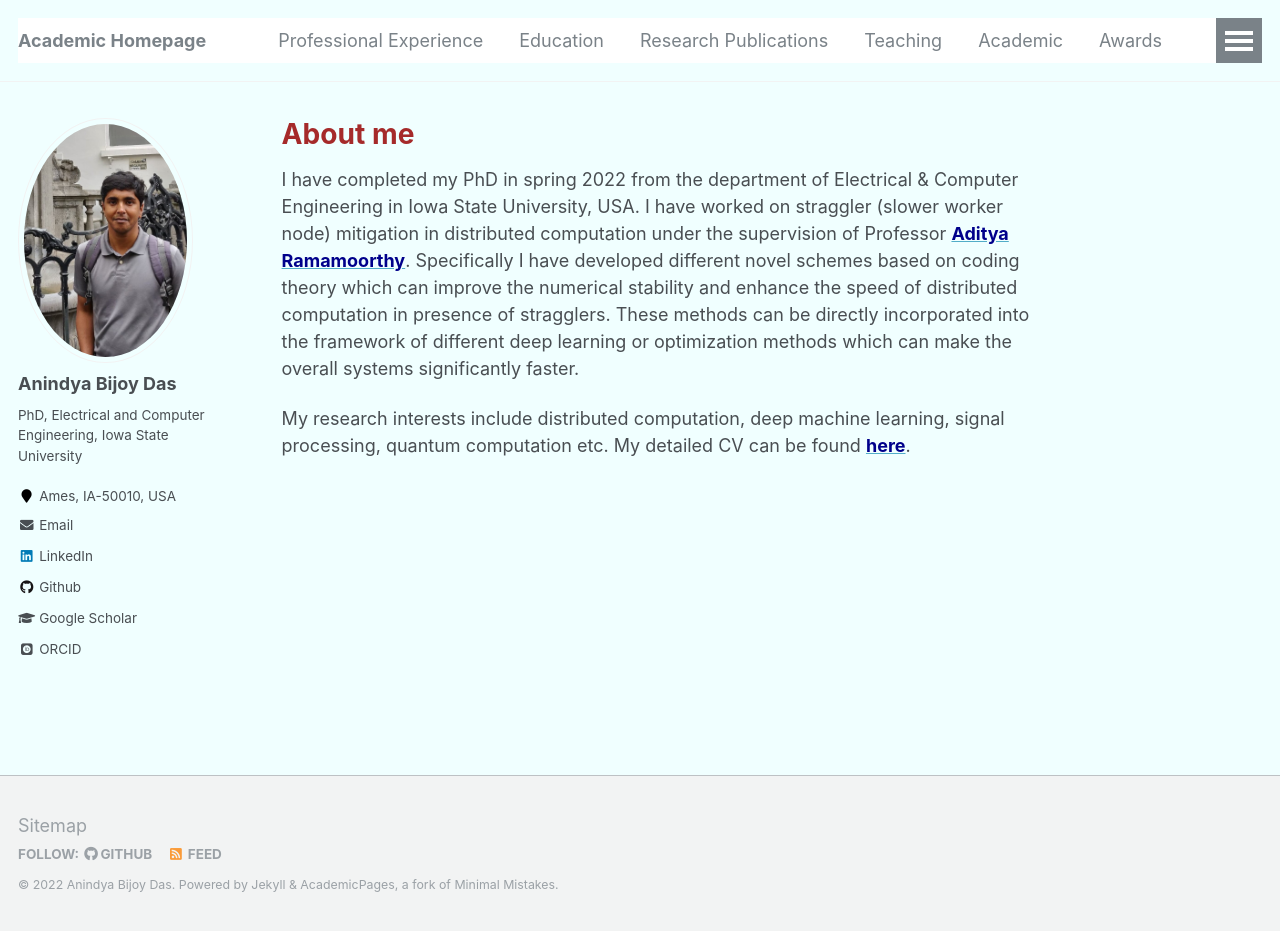
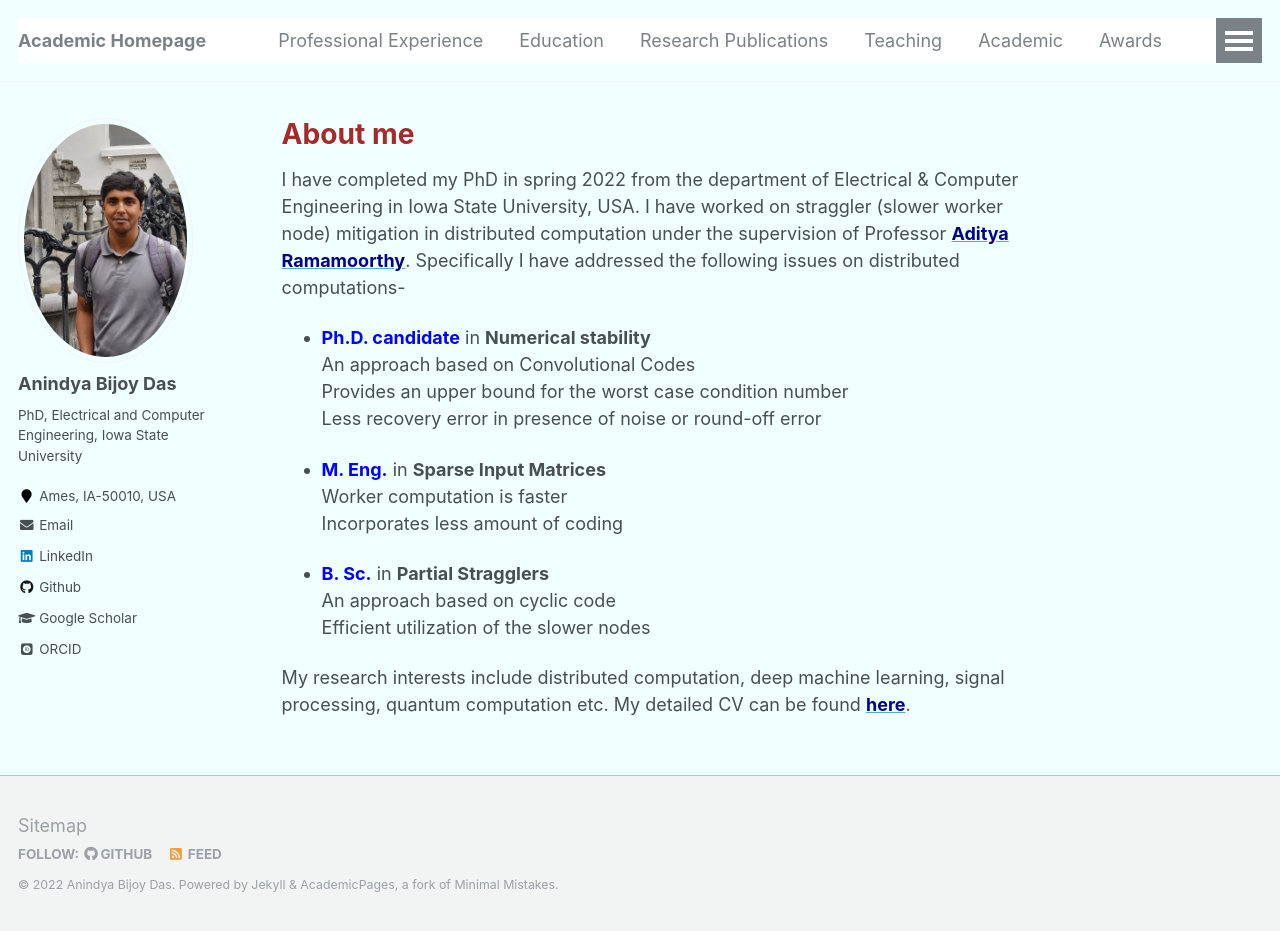
Before and after one commit to anindyabijoydas/portfolio, a Jekyll site: the page built from _pages/about.md, in a window 1280 px wide and 931 px high. Built offline with Jekyll 4.4.1, drawn with Linux system fonts in a browser that asks for light colours; some web fonts are replaced.

Commit message:
Update about.md

```diff
--- a/_pages/about.md
+++ b/_pages/about.md
@@ -13,6 +13,12 @@ redirect_from:
 
 <span style="color:brown">**About me**</span>
 ======
-I have completed my PhD in spring 2022 from the department of Electrical & Computer Engineering in Iowa State University, USA. I have worked on straggler (slower worker node) mitigation in distributed computation under the supervision of Professor [<span style="color: #00008B">**Aditya Ramamoorthy**</span>](https://www.ece.iastate.edu/adityar/). Specifically I have developed different novel schemes based on coding theory which can improve the numerical stability and enhance the speed of distributed computation in presence of stragglers. These methods can be directly incorporated into the framework of different deep learning or optimization methods which can make the overall systems significantly faster.
+I have completed my PhD in spring 2022 from the department of Electrical & Computer Engineering in Iowa State University, USA. I have worked on straggler (slower worker node) mitigation in distributed computation under the supervision of Professor [<span style="color: #00008B">**Aditya Ramamoorthy**</span>](https://www.ece.iastate.edu/adityar/). Specifically I have addressed the following issues on distributed computations-
+* <span style="color:blue">**Ph.D. candidate**</span> in **Numerical stability** <br /> An approach based on Convolutional Codes <br /> Provides an upper bound for the worst case condition number <br /> Less recovery error in presence of noise or round-off error
+
+* <span style="color:blue">**M. Eng.**</span> in **Sparse Input Matrices** <br /> Worker computation is faster <br /> Incorporates less amount of coding
+
+* <span style="color:blue">**B. Sc.**</span> in **Partial Stragglers** <br /> An approach based on cyclic code <br /> Efficient utilization of the slower nodes
+
 
 My research interests include distributed computation, deep machine learning, signal processing, quantum computation etc. My detailed CV can be found [<span style="color: #00008B">**here**</span>](https://www.dropbox.com/s/nlraokzqoc5sm48/Anindya_Bijoy_Das_CV.pdf?dl=0).
```
